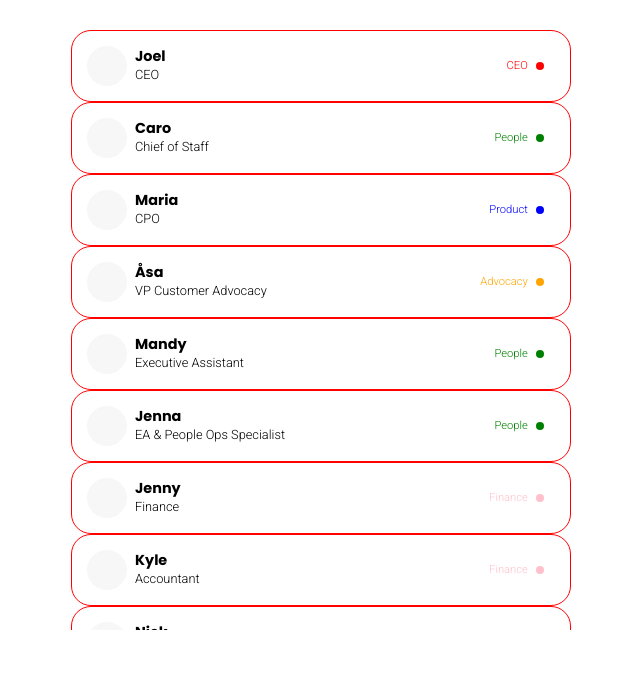
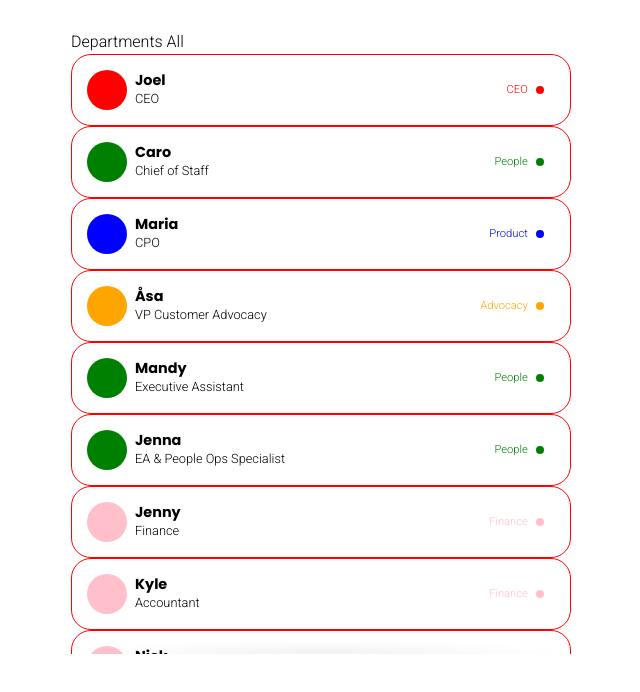
Before and after one commit to shalanah/design-engineer-exercise, a Next.js app: page / in a window 1280 px wide. Shown: the top 692 px of the page, without its empty margins (319-959 px from the left). Built offline with nearby package versions, Linux system fonts and the light colour scheme.

Commit message:
basic department sorting

```diff
--- /dev/null
+++ b/app/comps/Select.css
@@ -0,0 +1,47 @@
+.SelectContent {
+  padding: 10px 0px;
+  overflow: hidden;
+  background-color: #fff;
+  border-radius: 6px;
+  box-shadow: 0px 10px 38px -10px rgba(22, 23, 24, 0.35),
+    0px 10px 20px -15px rgba(22, 23, 24, 0.2);
+}
+
+.SelectItem {
+  cursor: pointer;
+  font-size: 13px;
+  line-height: 1;
+  border-radius: 3px;
+  color: #444;
+  display: flex;
+  align-items: center;
+  height: 32px;
+  padding: 0 35px 0 25px;
+  position: relative;
+  user-select: none;
+}
+.SelectItem[data-disabled] {
+  color: green;
+  pointer-events: none;
+}
+.SelectItem[data-highlighted] {
+  outline: none;
+  background-color: orange;
+  color: yellow;
+}
+
+.SelectLabel {
+  padding: 0 25px;
+  font-size: 12px;
+  line-height: 25px;
+  color: red;
+}
+
+.SelectItemIndicator {
+  position: absolute;
+  left: 0;
+  width: 25px;
+  display: inline-flex;
+  align-items: center;
+  justify-content: center;
+}
--- /dev/null
+++ b/app/comps/Select.tsx
@@ -0,0 +1,38 @@
+import * as RadixSelect from "@radix-ui/react-select";
+import "./Select.css";
+
+export const Select = ({
+  button,
+  items,
+  value,
+  onValueChange,
+}: {
+  onValueChange: (value: string) => void;
+  value: string;
+  button: React.ReactNode;
+  items: { text: React.ReactNode; value: string }[];
+}) => {
+  return (
+    <RadixSelect.Root value={value} onValueChange={onValueChange}>
+      <RadixSelect.Trigger asChild>{button}</RadixSelect.Trigger>
+      <RadixSelect.Portal>
+        <RadixSelect.Content className="SelectContent" position="popper">
+          <RadixSelect.Viewport>
+            {items.map(({ text, value }) => {
+              return (
+                <RadixSelect.Item
+                  value={value}
+                  key={value}
+                  className="SelectItem"
+                >
+                  <RadixSelect.ItemText>{text}</RadixSelect.ItemText>
+                  <RadixSelect.ItemIndicator />
+                </RadixSelect.Item>
+              );
+            })}
+          </RadixSelect.Viewport>
+        </RadixSelect.Content>
+      </RadixSelect.Portal>
+    </RadixSelect.Root>
+  );
+};
--- a/app/comps/StaffMember.tsx
+++ b/app/comps/StaffMember.tsx
@@ -13,13 +13,13 @@ export type StaffMemberProps = {
 };
 
 export type StaffMemberDisplayProps = StaffMemberProps & {
-  departmentWithColors: any;
-  onDepartmentClick: () => void;
+  teamData: any;
+  onTeamClick: () => void;
 };
 
 export const StaffMember = ({
-  onDepartmentClick,
-  departmentWithColors,
+  onTeamClick,
+  teamData,
   team = "Engineering",
   name = "Adnan",
   role = "Software Engineer",
@@ -30,6 +30,7 @@ export const StaffMember = ({
   country = "",
   city = "Church Of Living Grace (Cheung Sha Wan) 基督教恩霖堂(長沙灣堂)",
 }: StaffMemberDisplayProps) => {
+  const teamColor = teamData[team].color;
   // use dd/dt html tag
   return (
     <div
@@ -46,8 +47,9 @@ export const StaffMember = ({
         style={{
           width: 40,
           height: 40,
-          background: "#f7f7f7",
+          // background: "#f7f7f7",
           borderRadius: "50%",
+          background: teamColor,
         }}
       />
       <div className="d-flex justify-content-center flex-column">
@@ -56,14 +58,14 @@ export const StaffMember = ({
       </div>
       <div style={{ margin: "auto 0 auto auto" }}>
         <button
-          onClick={onDepartmentClick}
+          onClick={onTeamClick}
           style={{
             fontSize: ".7rem",
             padding: ".25em 1em",
             borderRadius: "10px",
             display: "flex",
             gap: 8,
-            color: departmentWithColors[team],
+            color: teamColor,
             alignItems: "center",
           }}
         >
@@ -72,7 +74,7 @@ export const StaffMember = ({
             style={{
               width: 8,
               height: 8,
-              background: departmentWithColors[team],
+              background: "currentColor",
               borderRadius: "50%",
             }}
           />
--- a/app/comps/StaffMembers.tsx
+++ b/app/comps/StaffMembers.tsx
@@ -1,8 +1,9 @@
 import React, { useState } from "react";
-import team from "../../team.json";
+import people from "../../team.json";
 import { StaffMember } from "./StaffMember";
+import { Select } from "./Select";
 
-const departmentList = [...new Set(team.data.map((employee) => employee.team))];
+const teams = [...new Set(people.data.map((employee) => employee.team))];
 const colors = [
   "red",
   "green",
@@ -16,37 +17,68 @@ const colors = [
   "grey",
   "white",
 ];
-const departmentWithColors = Object.fromEntries(
-  departmentList.map((department, i) => [department, colors[i]])
+const teamData = Object.fromEntries(
+  teams.map((department, i) => [
+    department,
+    {
+      color: colors[i],
+      count: people.data.filter((employee) => employee.team === department)
+        .length,
+    },
+  ])
 );
+const selectItems = [
+  { text: "All", value: "all" },
+  ...teams.map((v) => {
+    return { text: `${v} (${teamData[v].count})`, value: v };
+  }),
+];
 
 export const StaffMembers = () => {
-  const [departmentsSelected, setDepartmentsSelected] =
-    useState(departmentList);
-  const onAllDepartmentsClick = () => setDepartmentsSelected(departmentList);
+  const [selectedTeams, setSelectedTeams] = useState(teams); // maybe someday multiple departments can be selected
+  const onAllDepartmentsClick = () => setSelectedTeams(teams);
   return (
+    <div style={{ margin: "30px auto", maxWidth: 500 }}>
+      <Select
+        onValueChange={(value) => {
+          if (value === "all") onAllDepartmentsClick();
+          else setSelectedTeams([value]);
+        }}
+        value={selectedTeams.length === teams.length ? "all" : selectedTeams[0]}
+        button={
+          <button>
+            Departments{" "}
+            {selectedTeams.length === teams.length
+              ? `All`
+              : `${selectedTeams.join(", ")} (${
+                  teamData[selectedTeams[0]].count
+                })`}
+          </button>
+        }
+        items={selectItems}
+      />
       <section
+        className="staff-members-container"
         style={{
-        margin: "30px auto",
-        maxWidth: 500,
           height: "calc(100vh - 200px)",
           overflowY: "auto",
         }}
       >
-      {team.data
-        .filter((member) => departmentsSelected.includes(member.team))
+        {people.data
+          .filter((member) => selectedTeams.includes(member.team))
           .map((member, i: number) => (
             // might be nice to add id attached to each member - good for animation
             <StaffMember
               key={i}
-            onDepartmentClick={() => setDepartmentsSelected([member.team])}
-            departmentWithColors={departmentWithColors}
+              onTeamClick={() => setSelectedTeams([member.team])}
+              teamData={teamData}
               {...member}
             />
           ))}
-      {departmentsSelected.length === 1 ? (
+        {selectedTeams.length === 1 ? (
           <button onClick={onAllDepartmentsClick}>See all departments</button>
         ) : null}
       </section>
+    </div>
   );
 };
--- a/app/globals.css
+++ b/app/globals.css
@@ -37,6 +37,35 @@ body,
 }
 /* TODO: Add want to use Styled-comps, stitches or another js in css */
 
+/* source https://css-tricks.com/books/greatest-css-tricks/scroll-shadows/ */
+.staff-members-container {
+  background:
+   /* Shadow Cover TOP */ linear-gradient(
+        white 30%,
+        rgba(255, 255, 255, 0)
+      )
+      center top,
+    /* Shadow Cover BOTTOM */ linear-gradient(rgba(255, 255, 255, 0), white 70%)
+      center bottom,
+    /* Shadow TOP */
+      radial-gradient(
+        farthest-side at 50% 0,
+        rgba(0, 0, 0, 0.05),
+        rgba(0, 0, 0, 0)
+      )
+      center top,
+    /* Shadow BOTTOM */
+      radial-gradient(
+        farthest-side at 50% 100%,
+        rgba(0, 0, 0, 0.05),
+        rgba(0, 0, 0, 0)
+      )
+      center bottom;
+
+  background-repeat: no-repeat;
+  background-size: 100% 40px, 100% 40px, 100% 14px, 100% 14px;
+  background-attachment: local, local, scroll, scroll;
+}
 /* Helpers */
 .d-none {
   display: none;
--- a/package.json
+++ b/package.json
@@ -9,6 +9,7 @@
     "lint": "next lint"
   },
   "dependencies": {
+    "@radix-ui/react-select": "^2.0.0",
     "next": "14.1.0",
     "react": "^18",
     "react-dom": "^18"
```
Also changed, not shown: 1 other file (tests, documents, lock files or other folders). Lines whose indentation alone changed are shown as unchanged.
